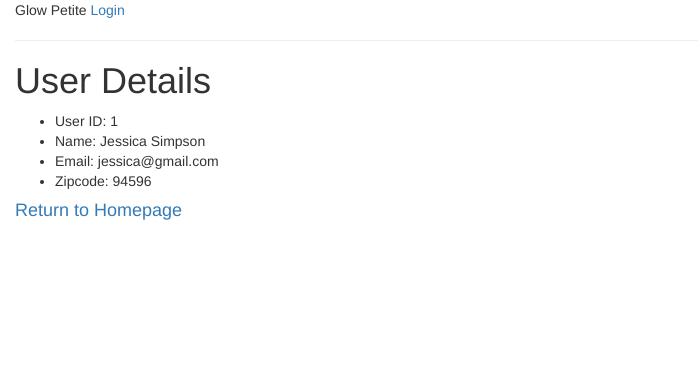
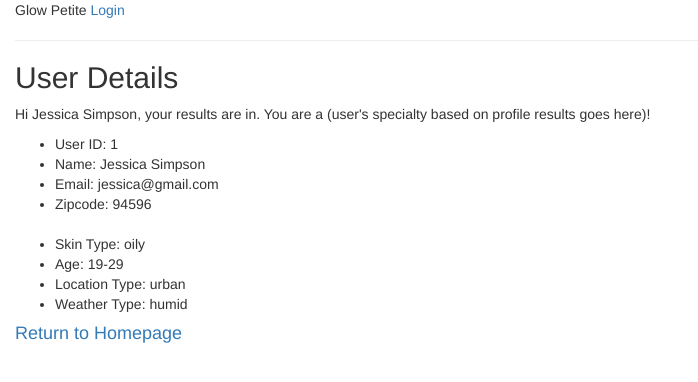
Before and after one commit to nrinn/project-spring-2015, a Flask app: page /users/1 in a window 1280 px wide. Shown: the top 382 px of the page, without its empty margins (0-698 px from the left). Run offline with Flask 2, Linux system fonts and the light colour scheme; data comes from the database, SQL or seed files in the repository; both versions use the stored data as it was after the commit; data that the repository does not hold is empty; some libraries are stand-ins or nearby versions.

Commit message:
Thursday 5/28/15 update 1

```diff
--- a/server.py
+++ b/server.py
@@ -1,15 +1,10 @@
 """Glow Petite"""
 
 from jinja2 import StrictUndefined
-
 from flask import Flask, render_template, redirect, request, flash, session
-from flask_wtf import Form, validators
-from wtforms import FloatField
-from wtforms.validators import NumberRange
 from flask_debugtoolbar import DebugToolbarExtension
-
 from model import connect_to_db, db, User, User_Concern, Concern, Specialty, Spec_PC, Product_Category, Product, Rating
-
+import operator
 
 app = Flask(__name__)
 
@@ -40,20 +35,22 @@ def register_form():
 def register_process():
     """Process registration."""
 
-    # Get form variables
+    # Get registration form variables
     email = request.form["email"]
     password = request.form["password"]
     firstname = request.form["firstname"]
     lastname = request.form["lastname"]
-    # age = int(request.form["age"])
     zipcode = request.form["zipcode"]
 
     new_user = User(email=email, password=password, firstname=firstname, lastname=lastname, zipcode=zipcode)
 
+    # Adds the new user to the database.
     db.session.add(new_user)
     db.session.commit()
 
     flash("User %s added." % email)
+
+    # Takes user to profile form immediately after submitting registration.
     return redirect("/profile")
 
 
@@ -82,6 +79,8 @@ def login_process():
     session["user_id"] = user.user_id
 
     flash("You are logged in!")
+
+    # Takes the user to their user page when they login.
     return redirect("/users/%s" % user.user_id)
 
 
@@ -103,9 +102,11 @@ def profile_form():
 
 @app.route('/profile', methods=['POST'])
 def profile_process():
-    # import pdb; pdb.set_trace()
-    # print '\n\n\n%s\n\n\n' % request.form
+
+    # Gets profile form variables and adds them to user_id.
+    #Q1: Gets user's skin type (dropdown)
     skin_type = request.form.get("skin_type")
+    #Q2: Allows user to select up to 3 skin "concerns" from list (checkbox)
     acne = request.form.get("acne")
     aging = request.form.get("aging")
     blackheads = request.form.get("blackheads")
@@ -115,28 +116,94 @@ def profile_process():
     scars = request.form.get("scars")
     sensitivity = request.form.get("sensitivity")
     sun = request.form.get("sun")
-    # age = int(request.form["age"])
+    #Q3: Gets the user's age range (i.e. 19-29) (radio)
     age = request.form.get("age")
+    #Q4: Gets the user's location type (radio)
     location = request.form.get("location")
+    #Q5: Gets the user's weather type (radio)
     weather = request.form.get("weather")
-    # print '\n\n\nhi  1\n\n\n'
+
     user_id = session.get("user_id")
-    # print '\n\n\nhi  2\n\n\n'
+
+    #This says that the profile is only added if the user is logged in.
+    #If they have submitted profile in past, it overwrites those results with new results.
+    #If not, it directs them to login.
+
+    #Fine as long as this is an existing user submitting profile form (not for their 1st time)
+    #But if this user is registering and then submitting profile for 1st time ever,
+    #it will direct them to login after hitting submit on profile (instead of taking them to user page/results)
+    #and it will NOT add the profile form data to the DB.
+
     if not user_id:
         flash("User does not exist. Please try again")
         return redirect("/login")
-    # print '\n\n\nhi  3\n\n\n'
+    print '\n\n\nhi  3\n\n\n'
     user = User.query.get(user_id)
-    scores_for_user_answers = [skin_type, age, location, weather, acne, aging, blackheads, dryness, oiliness, redness, scars, sensitivity, sun]
-    user_score = 0
-    for i in scores_for_user_answers:
-        user_score += i
+
+    #weight types to see which is scored higher?
+
+
+    # scores_for_user_answers = [skin_type, age, location, weather, acne, aging, blackheads, dryness, oiliness, redness, scars, sensitivity, sun]
+    # user_score = 0
+    # for i in scores_for_user_answers:
+    #     user_score += i
 
         # create age, location & weather answer key
         # age_answer_key = {'under_18': 1} key = string related to form, value = value for that answer twd the score
 
     # user_answers = {'skin_type': skin_type, 'age': age, 'location': location, 'weather': weather}
     # #calculate here
+
+#dictionary with all 9 specialties/types as the keys and the values as 0 for each (for now)
+    specialties = {
+        1: 0,  # "the happy person/kathy"
+        2: 0,
+        3: 0,
+        4: 0,
+        5: 0,
+        6: 0,
+        7: 0,
+        8: 0,
+        9: 0, }
+
+    if oiliness:
+        specialties[3] += 1
+
+    if oiliness and age == '19-29':
+        specialties[2] += 3
+
+    print specialties
+
+    sorted_specialties = sorted(specialties.items(), key=operator.itemgetter(1))
+    print sorted_specialties
+
+#go through all the info in the profile form and increment all 9 types based upon info
+#when I'm done, the values will be an integer. then sort the "specialties" dict above
+#to get the highest value for each. that highest value for each will be my "specialty/type",
+#I can then direct the user twd their specialty/type
+
+#weight every answer and set it to specialty
+    # if oily:
+    #     specialties[1] += 1
+
+    # if combination:
+    #     specialties[2] += 1
+
+    # if normal:
+    #     specialties[3] += 1
+
+    # if dry:
+    #     specialties[4] += 1
+
+    # if dehydrated:
+    #     specialties[5] += 1
+
+    # if sensitive:
+    #     specialties[6] += 1
+
+
+            #at the very end go through dict and find value that is highest, that will be end user's specialty
+            #sort dictionary at the end -- gives me specialyt # at the very end, assign it to the user, then save
 
     # skin_type_answers = {
     #     'oily': 1 # 1 is the value of that answer for that question. when all values are added it = specialty/type
@@ -167,8 +234,8 @@ def profile_process():
     user.age = age
     user.location = location
     user.weather = weather
-    db.session.add(user)
-    # print '\n\n\nhi  4\n\n\n'
+    # db.session.add(user)
+    print '\n\n\nhi  4\n\n\n'
    # new_profile = User(skin_type=skin_type, age=age, location=location, weather=weather)
 
     # concern = Concern.query.filter_by(concern_name=concern_name.lower()).all()
@@ -205,130 +272,24 @@ def profile_process():
         sun = User_Concern(user_id=user_id, concern_id=9)
         db.session.add(sun)
 
+
+    #dict w/all types as keys, values as 0 to start, go thru info in form, and
+    #based on info increment all 9 types, once i'm done values will be some
+    #integer and I'll sort to get highest value, highest value will be my
+    #specialty type, I can direct user to specialty type
+
+    print "assigning user specialty", sorted_specialties[0][1]
+    user.specialty_id = sorted_specialties[0][1]
+    db.session.add(user)
     db.session.commit()
 
     flash("Profile submitted.")
-    return redirect("/specialties/<int:specialty_id>")
-
-"""Route to page that shows single user's profile results."""
+    return redirect("/users/<int:user_id>")
 
 
-@app.route("/specialties/<int:specialty_id>", methods=['GET'])
-def profile_results(specialty_id):
-    """Show user's profile results (specialty)."""
-
-    specialty = Specialty.query.get(specialty_id)
-    return render_template("specialty.html", specialty=specialty)
-
-#     user_id = session.get("user_id")
-#     profile_score = session.get("profile_score")
-
-    # Here is where I will define what profile scores = each type.
-    # e.g. if profile_score < 50 and > 40:
-    #           specialty_name = type 5
-
-#     if profile_score
-
-
-#     if user_id:
-#         user_rating = Rating.query.filter_by(
-#             movie_id=movie_id, user_id=user_id).first()
-
-#     else:
-#         user_rating = None
-
-#     Get average rating of movie
-
-#     rating_scores = [r.score for r in movie.ratings]
-#     avg_rating = float(sum(rating_scores)) / len(rating_scores)
-
-#     prediction = None
-
-
-# @app.route("/movies/<int:movie_id>", methods=['POST'])
-# def rate_movie(movie_id):
-
-#     score = int(request.form["score"])
-
-#     user_id = session.get("user_id")
-#     if not user_id:
-#         raise Exception("You are not logged in.")
-
-#     rating = Rating.query.filter_by(user_id=user_id, movie_id=movie_id).first()
-
-#     if rating:
-#         rating.score = score
-#         flash ("Your rating has been updated!")
-
-#     else:
-#         rating = Rating(user_id=user_id, movie_id=movie_id, score=score)
-#         flash("Your rating has been added!")
-#         db.session.add(rating)
-
-#     db.session.commit()
-
-#     return redirect("/movies/%s" % movie_id)
-
-"""Route to page that shows single movie's profile. Also checks to see if
-user is logged in, has reviewed movie yet, etc."""
-# @app.route("/movies/<int:movie_id>", methods=['GET'])
-# def movie_detail(movie_id):
-
-
-#     movie = Movie.query.get(movie_id)
-
-#     user_id = session.get("user_id")
-
-#     if user_id:
-#         user_rating = Rating.query.filter_by(
-#             movie_id=movie_id, user_id=user_id).first()
-
-#     else:
-#         user_rating = None
-
-    # Get average rating of movie
-
-    # rating_scores = [r.score for r in movie.ratings]
-    # avg_rating = float(sum(rating_scores)) / len(rating_scores)
-
-    # prediction = None
-
-
-# @app.route("/movies/<int:movie_id>", methods=['POST'])
-# def rate_movie(movie_id):
-
-#     score = int(request.form["score"])
-
-#     user_id = session.get("user_id")
-#     if not user_id:
-#         raise Exception("You are not logged in.")
-
-#     rating = Rating.query.filter_by(user_id=user_id, movie_id=movie_id).first()
-
-#     if rating:
-#         rating.score = score
-#         flash ("Your rating has been updated!")
-
-#     else:
-#         rating = Rating(user_id=user_id, movie_id=movie_id, score=score)
-#         flash("Your rating has been added!")
-#         db.session.add(rating)
-
-#     db.session.commit()
-
-#     return redirect("/movies/%s" % movie_id)
-
-
-"""Route to page that shows list of users."""
-# @app.route("/users")
-# def user_list():
-#     """Show list of users."""
-
-#     users = User.query.all()
-#     return render_template("user_list.html", users=users)
-
-
-"""Route to page that shows user profile."""
+"""Route to page that shows user profile with profile results (specialty).
+Profile submit button always brings you here, whether it is your 1st time
+filling out the form or your 10th. """
 
 
 @app.route("/users/<int:user_id>")
@@ -338,95 +299,6 @@ def user_detail(user_id):
     user = User.query.get(user_id)
     return render_template("user.html", user=user)
 
-    """Route to page that shows list of all specialties."""
-# @app.route("/specialties")
-# def specialty_list():
-#     """Show list of all specialties."""
-
-#     specialty = Specialty.query.order_by(Specialty.specialty_name).all()
-
-
-#     return render_template("specialty_list.html", specialties=specialties)
-
-"""Route to page that shows single specialty profile."""
-# @app.route("/specialties/<int:specialty_id>")
-# def specialty_detail(specialty_id):
-#     """Show specialty profile."""
-
-#     specialty = Specialty.query.get(specialty_id)
-#     return render_template("specialty.html", specialty=specialty)
-
-
-"""Route to page that shows list of product_categories."""
-# @app.route("/product_categories")
-# def product_category_list():
-#     """Show list of product_categories."""
-
-#     product_category = Product_Category.query.order_by(Product_Category.product_category_name).all()
-
-
-#     return render_template("product_category_list.html", product_categories=product_categories)
-
-
-"""Route to page that shows a product category's list of real products."""
-# @app.route("/real_product_list")
-# def real_product_list():
-#     """Show list of real-life products that fit into that product category"""
-
-#     product = Product.query.order_by(Product.product_name).all()
-
-
-#     return render_template("real_product_list.html", products=products)
-
-
-"""Route to page that shows single movie's profile. Also checks to see if
-user is logged in, has reviewed movie yet, etc."""
-# @app.route("/movies/<int:movie_id>", methods=['GET'])
-# def movie_detail(movie_id):
-
-
-#     movie = Movie.query.get(movie_id)
-
-#     user_id = session.get("user_id")
-
-#     if user_id:
-#         user_rating = Rating.query.filter_by(
-#             movie_id=movie_id, user_id=user_id).first()
-
-#     else:
-#         user_rating = None
-
-    # Get average rating of movie
-
-    # rating_scores = [r.score for r in movie.ratings]
-    # avg_rating = float(sum(rating_scores)) / len(rating_scores)
-
-    # prediction = None
-
-
-# @app.route("/movies/<int:movie_id>", methods=['POST'])
-# def rate_movie(movie_id):
-
-#     score = int(request.form["score"])
-
-#     user_id = session.get("user_id")
-#     if not user_id:
-#         raise Exception("You are not logged in.")
-
-#     rating = Rating.query.filter_by(user_id=user_id, movie_id=movie_id).first()
-
-#     if rating:
-#         rating.score = score
-#         flash ("Your rating has been updated!")
-
-#     else:
-#         rating = Rating(user_id=user_id, movie_id=movie_id, score=score)
-#         flash("Your rating has been added!")
-#         db.session.add(rating)
-
-#     db.session.commit()
-
-#     return redirect("/movies/%s" % movie_id)
 
 if __name__ == "__main__":
     # We have to set debug=True here, since it has to be True at the point
--- a/templates/homepage.html
+++ b/templates/homepage.html
@@ -6,9 +6,6 @@
 
 <p>Existing Users: <a href = "/login">Login</a></p><br>
 <p>New Users: <a href = "/register">Register Here</a></p><br>
-<p>Profile: <a href = "/profile">What's your specialty?</a></p><br>
-
-<h3>Specialty</h3>
-<p><a href="/specialty">View your specialty</a></p>
+<p>Profile: <a href = "/profile">Fill Out Profile Form</a></p><br>
 
 {% endblock %}
--- a/templates/user.html
+++ b/templates/user.html
@@ -1,13 +1,22 @@
 {% extends 'base.html' %}
 {% block content %}
 
-<h1>User Details</h1>
+<h2>User Details</h2>
+
+<p>Hi {{ user.firstname }} {{ user.lastname }}, your results are in.
+  You are a (user's specialty based on profile results goes here)!</p>
 
    <ul>
         <li>User ID: {{ user.user_id }}</li>
         <li>Name: {{ user.firstname }} {{ user.lastname }} </li>
         <li>Email: {{ user.email }}</li>
-        <li>Zipcode: {{ user.zipcode }}</li>
+        <li>Zipcode: {{ user.zipcode }}</li><br>
+
+        <li>Skin Type: {{ user.skin_type }}</li>
+        <li>Age: {{ user.age }}</li>
+        <li>Location Type: {{ user.location }}</li>
+        <li>Weather Type: {{ user.weather }}</li>
+
     </ul>
          {% if user.ratings %}
 
```
Also changed, not shown: templates/profile_form.html (+8 -7 lines), glowpetite.db.
